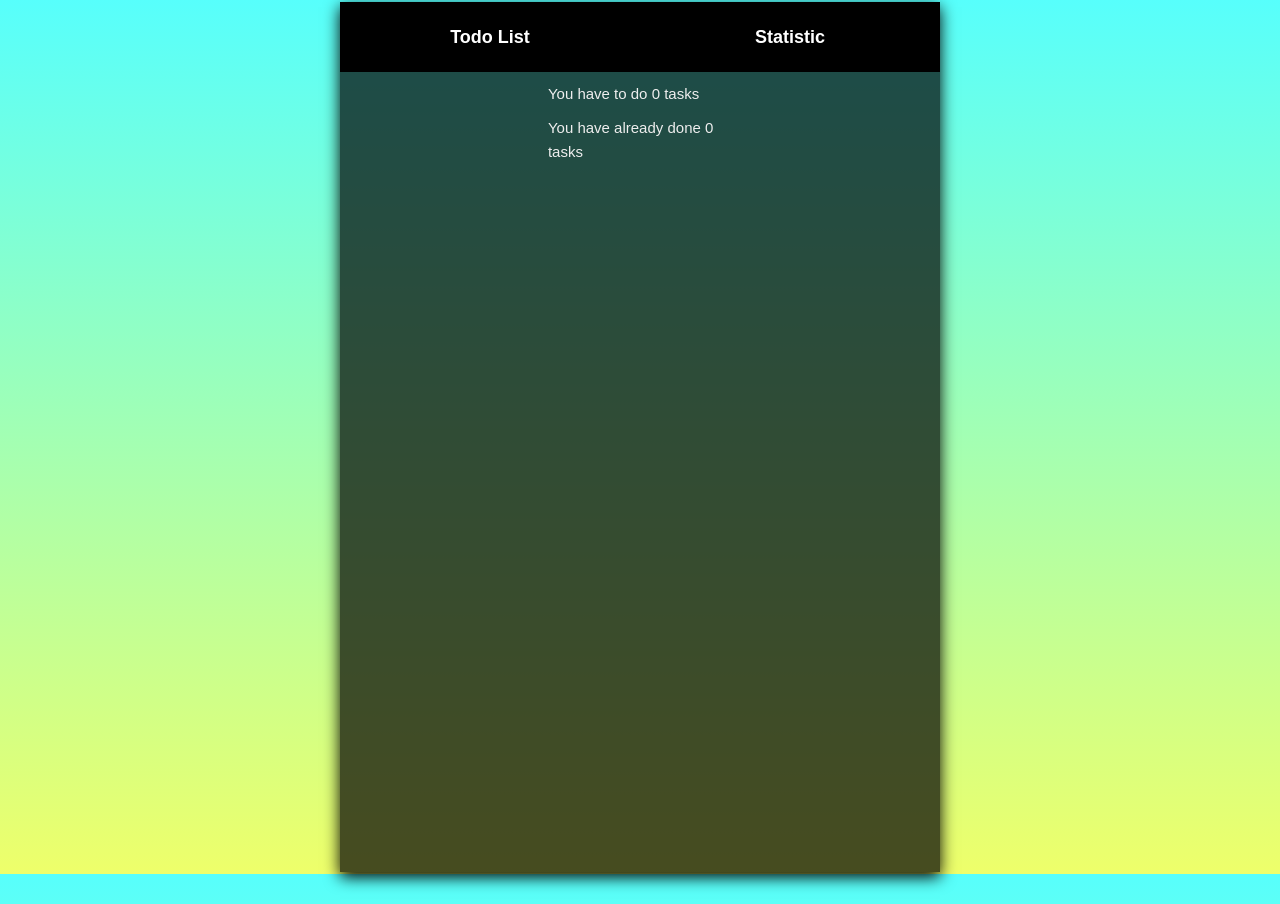
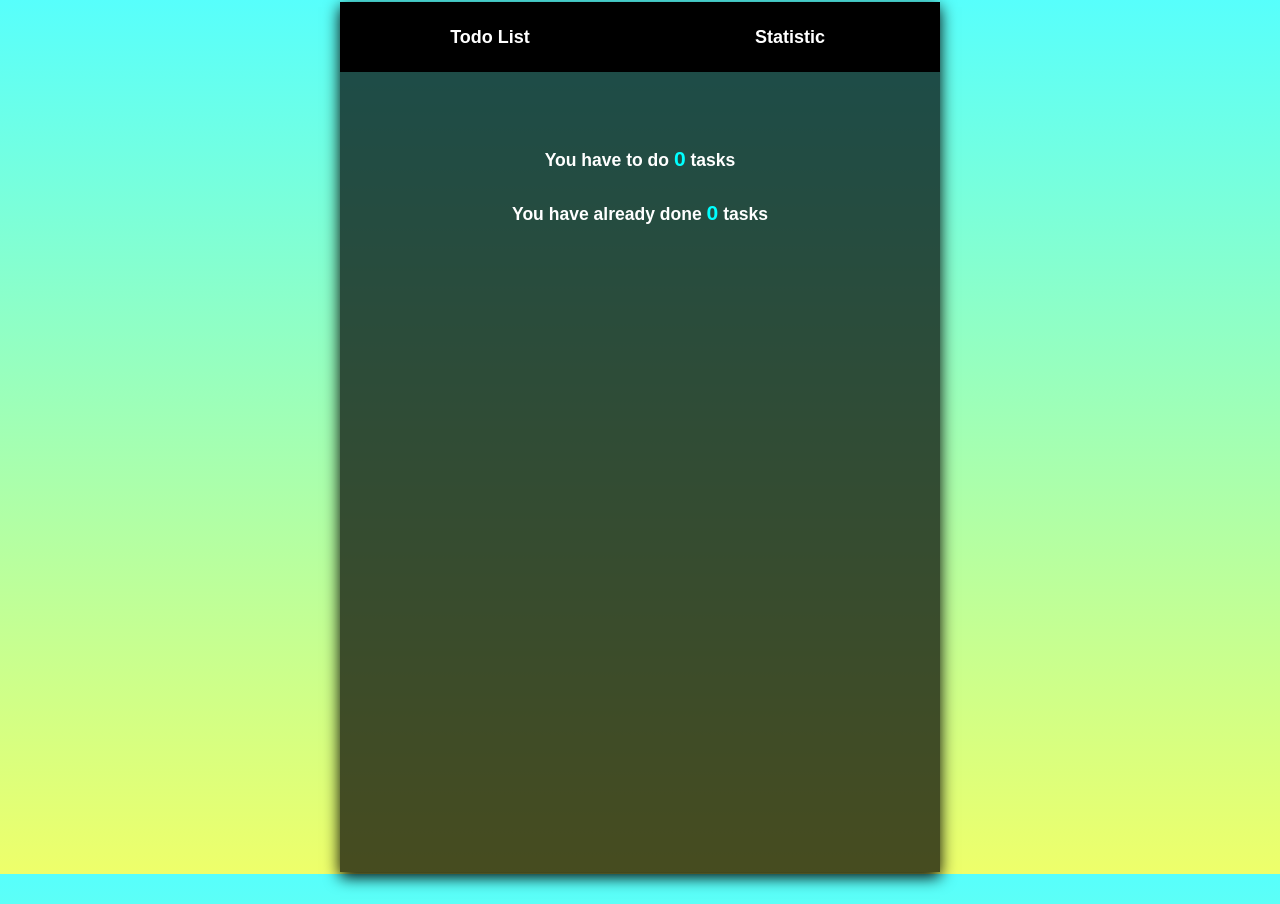
Before and after one commit to ShumovskaIryna/Todo-List, a Vue app: page /statistic in a window 1280 px wide. Built offline with nearby package versions, Linux system fonts and the light colour scheme.

Commit message:
add some style

```diff
--- a/src/components/TodoItem.vue
+++ b/src/components/TodoItem.vue
@@ -14,7 +14,7 @@
             <font-awesome-icon
             v-if="!todo.isDone"
             icon="fa-solid fa-pen"
-            style="color: #00bfff;"
+            style="color: #00bfff; margin-left: 10px;"
             />
         </div>
     </div>
@@ -53,7 +53,10 @@ h4 {
   font-weight: 600;
   text-align: center;
   color: black;
-
+}
+.icons {
+display: flex;
+justify-content: space-around;
 }
 
 </style>
--- a/src/views/StatisticView.vue
+++ b/src/views/StatisticView.vue
@@ -1,14 +1,11 @@
 <template>
   <div class="statistic">
-
     <div class="list" id="todo-list">
-      You have to do {{todoStore.taskIsNotDone.length}} tasks
+      <h3>You have to do <span class="num">{{todoStore.taskIsNotDone.length}}</span> tasks</h3>
     </div>
-
     <div class="list" id="todo-list">
-      You have already done {{todoStore.taskIsDone.length}} tasks
+      <h3>You have already done <span class="num">{{todoStore.taskIsDone.length}}</span> tasks</h3>
     </div>
-
   </div>
 </template>
 
@@ -23,3 +20,23 @@ export default {
 }
 
 </script>
+
+<style lang="scss">
+
+.statistic {
+  width: 100%;
+  margin: 50px auto;
+}
+.list {
+  height: auto;
+  width: 80%;
+  margin: 20px auto;
+  justify-content: center;
+  align-items: center;
+}
+.num {
+  color: aqua;
+  font-weight: 800;
+  font-size: larger;
+}
+</style>
```
